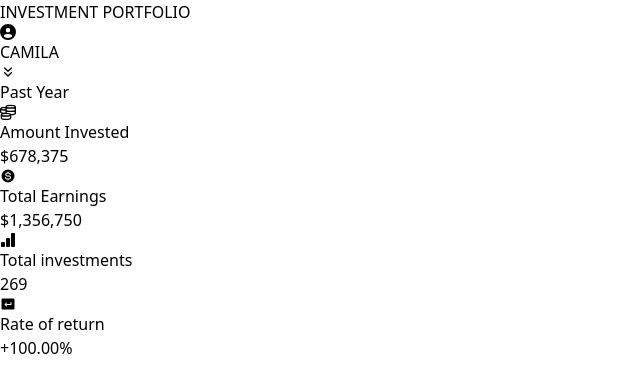
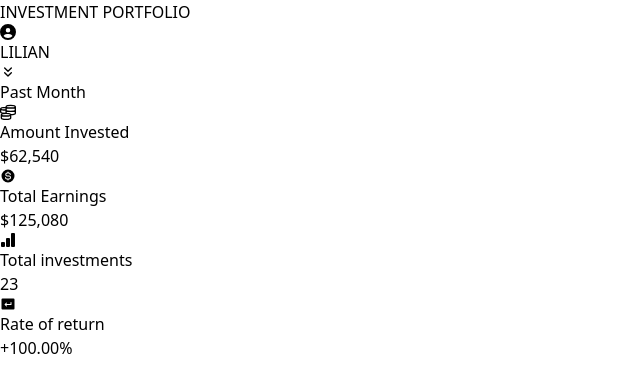
Before and after one commit to weretyty/tptpp, a React (Vite) app: page / in a window 1280 px wide. Shown: the top 392 px of the page, without its empty margins (0-640 px from the left). Built offline with nearby package versions, Linux system fonts and the light colour scheme.

Commit message:
made updates

```diff
--- a/src/App.tsx
+++ b/src/App.tsx
@@ -16,7 +16,7 @@ function App() {
         <div className="flex items-center gap-1">
           <FaCircleUser className="text-rose-400 text-xl" />
 
-          <p className="text-sm font-semibold text-rose-400">CAMILA</p>
+          <p className="text-sm font-semibold text-rose-400">LILIAN</p>
         </div>
       </div>
 
@@ -24,7 +24,7 @@ function App() {
       <div className="px-6 mt-4">
         <div className="w-[130px] h-[40px] flex items-center gap-2 justify-center rounded-full bg-white shadow-sm">
           <FiChevronsDown className="text-slate-700 "/>
-          <p className="text-slate-700 text-[16px]">Past Year</p>
+          <p className="text-slate-700 text-[16px]">Past Month</p>
         </div>
       </div>
 
@@ -36,7 +36,7 @@ function App() {
               <GrMoney className="text-[30px] text-blue-400" />
               <p className="text-slate-400 text-lg">Amount Invested</p>
             </div>
-            <div className="text-3xl text-slate-500">$678,375</div>
+            <div className="text-3xl text-slate-500">$62,540</div>
           </div>
         </div>
         <div className="bg-white p-2 h-[130px] w-[90%] flex justify-center items-center shadow-sm border-b-2 border-white rounded border-b-green-400">
@@ -45,7 +45,7 @@ function App() {
               <PiCurrencyDollarSimpleFill className="text-[40px] text-green-400" />
               <p className="text-slate-400 text-lg">Total Earnings</p>
             </div>
-            <div className="text-3xl text-slate-500">$1,356,750</div>
+            <div className="text-3xl text-slate-500">$125,080</div>
           </div>
         </div>
         <div className="bg-white p-2 h-[130px] w-[90%] flex justify-center items-center shadow-sm border-b-2 border-white rounded border-b-red-400">
@@ -54,7 +54,7 @@ function App() {
               <BsBarChartFill className="text-[30px] text-red-400" />
               <p className="text-slate-400 text-lg">Total investments</p>
             </div>
-            <div className="text-3xl text-slate-500">269</div>
+            <div className="text-3xl text-slate-500">23</div>
           </div>
         </div>
         <div className="bg-white p-2 h-[130px] w-[90%] flex justify-center items-center shadow-sm border-b-2 border-white rounded border-b-purple-400">
```
